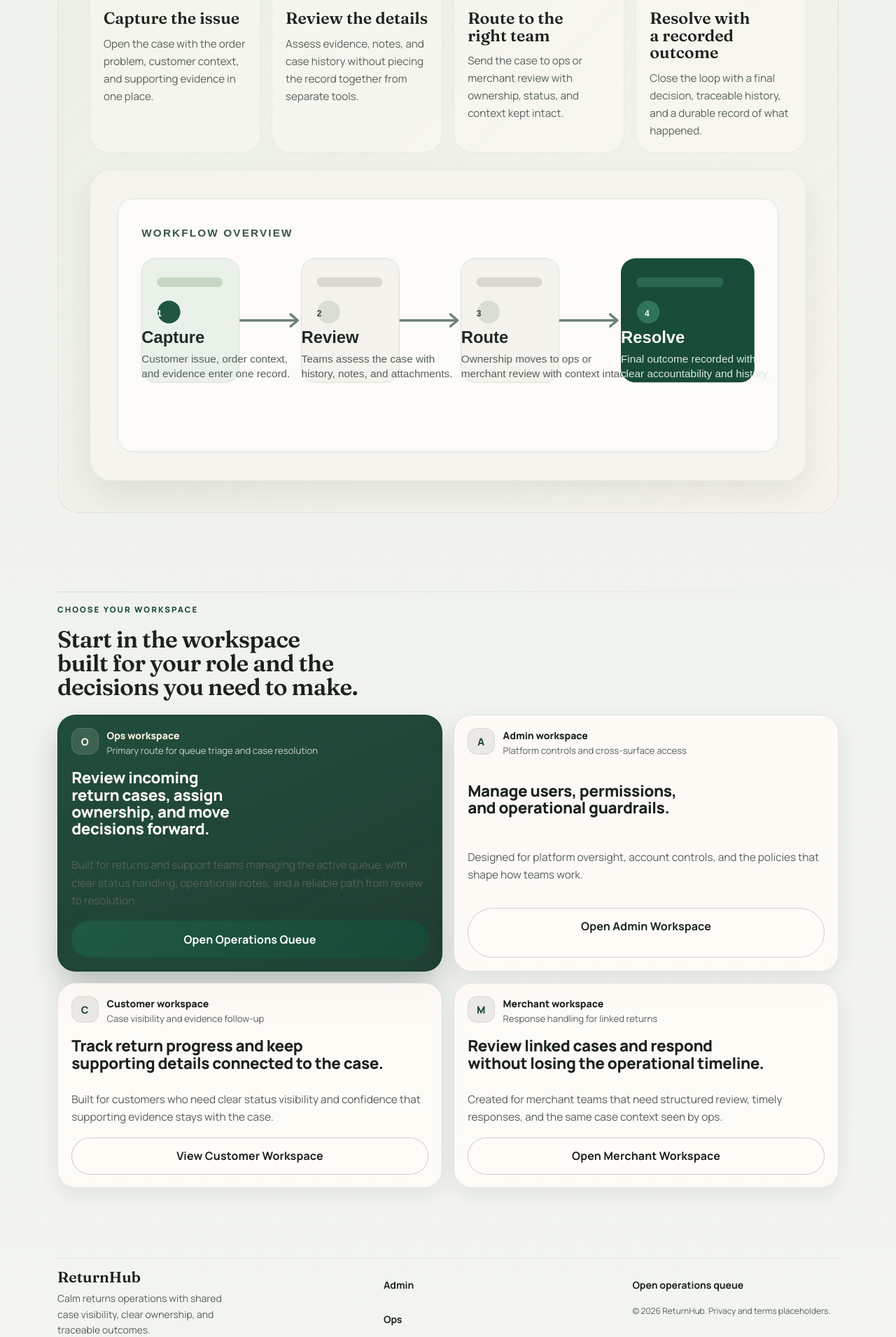
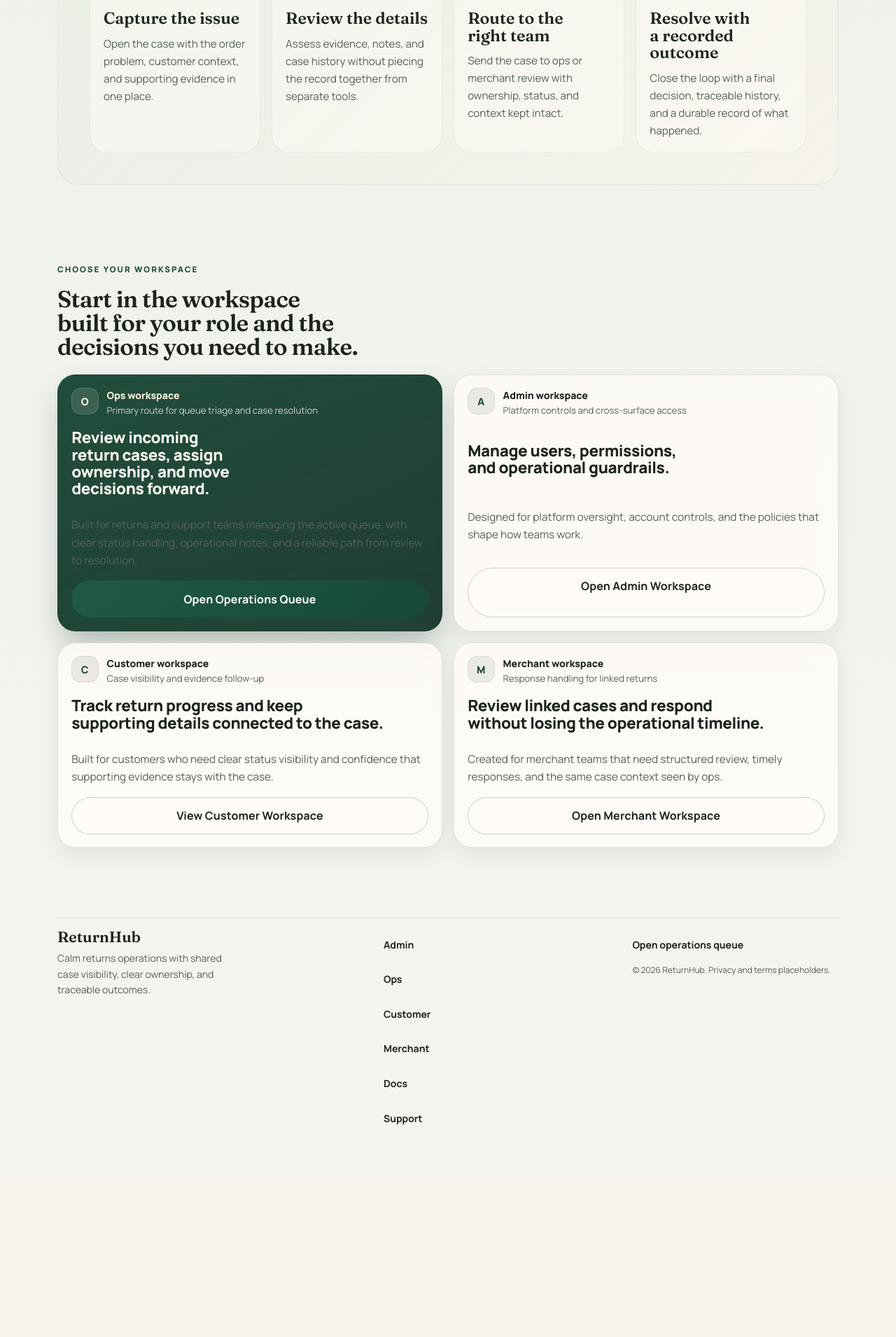
Before and after one commit to AAdewunmi/Returns-Escalation-Predictor-Project, a Django app: page / in a window 1280 px wide. Shown: the part 1887-3797 px from the top of the page at 70% size. After the commit the page ends 3494 px from the top, so only its background shows below. Run offline with Django 5.2, Linux system fonts and the light colour scheme; some libraries are stand-ins or nearby versions.

Commit message:
refactor: remove workflow illustration from landing page

```diff
--- a/static/css/app.css
+++ b/static/css/app.css
@@ -511,6 +511,10 @@ button:focus-visible {
   background: linear-gradient(90deg, rgba(27, 35, 28, 0.12), rgba(27, 35, 28, 0.02));
 }
 
+#workspace-entry::before {
+  display: none;
+}
+
 .rh-band--value {
   padding: calc(var(--rh-space-6) + 0.4rem) calc(var(--rh-space-6) + 0.6rem);
   border-radius: var(--rh-radius-xl);
--- a/templates/public/landing.html
+++ b/templates/public/landing.html
@@ -163,13 +163,6 @@
         <p>Close the loop with a final decision, traceable history, and a durable record of what happened.</p>
       </article>
     </div>
-    <figure class="rh-workflow-figure">
-      <img
-        class="rh-workflow-image"
-        src="{% static 'images/workflow-diagram.svg' %}"
-        alt="Workflow diagram showing capture, review, route, and resolve stages for return cases."
-      >
-    </figure>
   </section>
 
   <section id="workspace-entry" class="rh-band rh-band--wide mb-5">
```
Also changed, not shown: static/images/workflow-diagram.svg.
